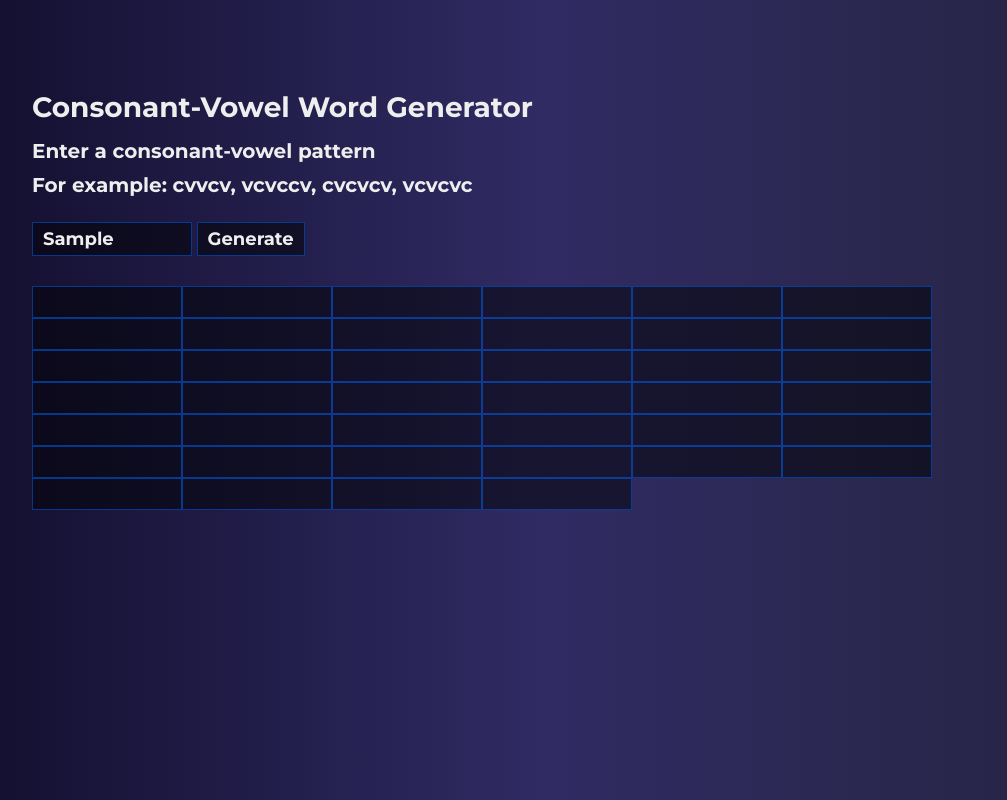
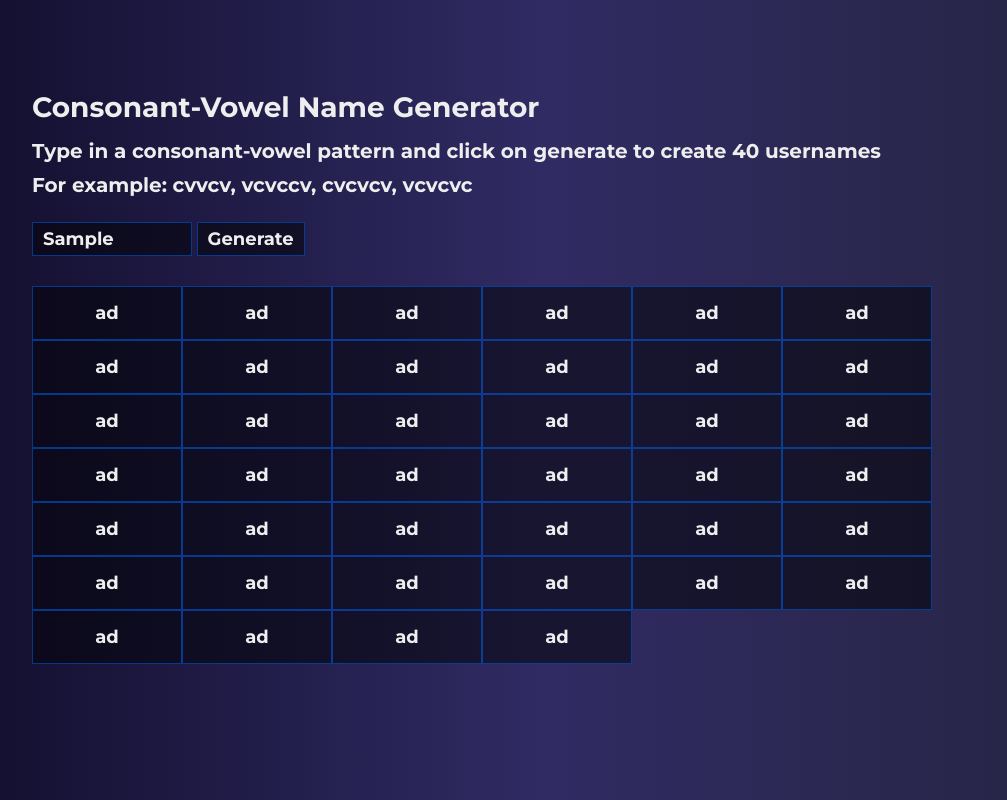
Before and after one commit to avopasia/Consonant-Vowel-Name-Generator, a plain HTML site: page index.html in a window 1280 px wide. Both pictures are taken after typing "Sample" into the empty fields and a click on the input "Generate". Shown: the top 800 px of the page, without its empty margins (96-1103 px from the left). Drawn offline with Linux system fonts and the light colour scheme.

Commit message:
Add files via upload

```diff
--- a/index.html
+++ b/index.html
@@ -8,11 +8,12 @@
     <link rel="preconnect" href="https://fonts.gstatic.com" crossorigin>
     <link href="https://fonts.googleapis.com/css2?family=Montserrat:wght@700&display=swap" rel="stylesheet">
     <link rel="stylesheet" href="style.css">
-    <title>C-V Word Generator</title>
+    <title>CV Name Generator - Generate random usernames and brand names</title>
+    <meta name="description" content="Generate a username or business name using a consonant-vowel pattern. Get ideas for unique names still available on platforms like Instagram, TikTok & Snapchat.">
 </head>
 <body>
-    <h1>Consonant-Vowel Word Generator</h1>
-    <h2>Enter a consonant-vowel pattern</h2>
+    <h1>Consonant-Vowel Name Generator</h1>
+    <h2>Type in a consonant-vowel pattern and click on generate to create 40 usernames</h2>
     <h2>For example: cvvcv, vcvccv, cvcvcv, vcvcvc</h2>
     <div>
         <input id="input" type="text" placeholder="Pattern"  maxlength="10">
--- a/script.js
+++ b/script.js
@@ -1,8 +1,6 @@
 const consonants = ["b", "c", "d", "f", "g", "h", "j", "k", "l", "m", "n", "p", "r", "s", "t", "v", "y"];
 const vowels = ["a", "e", "i", "o", "u"];
 const chars = [];
-
-const output = document.querySelector("#output");
 
 const submit = document.querySelector("#submit").addEventListener("click", (chars) => {
     let wordArray = [];
@@ -10,8 +8,9 @@ const submit = document.querySelector("#submit").addEventListener("click", (char
     chars = input.split("");
     const grid = document.querySelector("#grid-container");
     grid.textContent = "";
-
     for (let i = 0; i < 40; i++) {
+        wordArray.push("a");
+        wordArray.push("d");
         chars.forEach(char => {
             if (char == "c" || char == "C") {
                 wordArray.push(consonants[Math.floor(Math.random() * consonants.length)]);
```
